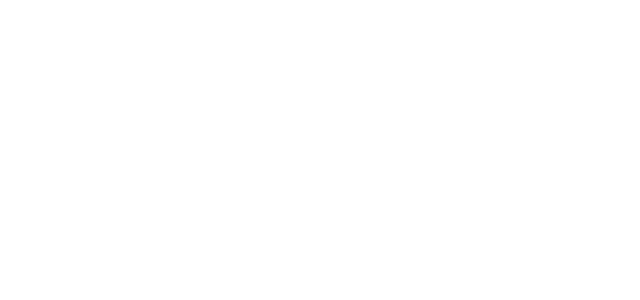
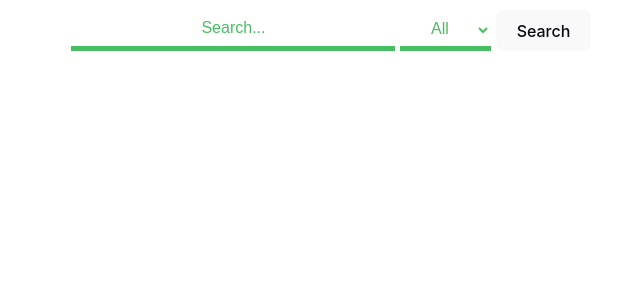
Before and after one commit to ayMissouri/What2Watch, a React (Vite) app: page / in a window 1280 px wide. Shown: the top 300 px of the page, without its empty margins (309-949 px from the left). Built offline with nearby package versions, Linux system fonts and the light colour scheme.

Commit message:
added search bar, type selector and search button with useState handling.

```diff
--- a/src/App.css
+++ b/src/App.css
@@ -0,0 +1,46 @@
+.search {
+  margin: 10px 0 10px 0;
+}
+
+.search,
+.lists {
+  display: flex;
+  min-width: 320px;
+  max-height: 10vh;
+  justify-content: center;
+}
+
+.search input {
+  resize: none;
+  width: 25vw;
+  text-align: center;
+  margin-right: 5px;
+  font-size: 1em;
+}
+
+.search input:focus {
+  outline: none !important;
+}
+
+.search select {
+  text-align: center;
+  margin-right: 5px;
+  font-size: 1em;
+}
+
+.error {
+  position: relative;
+  animation: shake 0.1s linear;
+  animation-iteration-count: 3;
+  border: rgb(255, 0, 0) solid 1px;
+  border-bottom: #fdc817 solid 5px;
+}
+
+@keyframes shake {
+  0% {
+    left: -5px;
+  }
+  100% {
+    right: -5px;
+  }
+}
--- a/src/App.jsx
+++ b/src/App.jsx
@@ -1,9 +1,48 @@
+import { useState } from "react";
 import './App.css'
 
 function App() {
+  const [searchText, setSearchText] = useState("");
+
+  const onChange = (e) => {
+    setSearchText(e.target.value);
+  };
 
   return (
     <div className="App">
+      <div className="search">
+        <input
+          type="text"
+          id="searchTextarea"
+          onChange={onChange}
+          value={searchText}
+          placeholder="Search..."
+          required
+        />
+
+        <select id="type-selector">
+          <option value="multi">All</option>
+          <option value="movie">Movies</option>
+          <option value="tv">Tv Shows</option>
+          <option value="person">People</option>
+        </select>
+
+        <button
+          onClick={() => {
+            if (searchText.length <= 0) {
+              const textareaSearch = document.getElementById("searchTextarea");
+              textareaSearch.classList.add("error");
+              setTimeout(function () {
+                textareaSearch.classList.remove("error");
+              }, 300);
+            } else {
+              autoComplete("search", `?query=${searchText}`, selected.value);
+            }
+          }}
+        >
+          Search
+        </button>
+      </div>
     </div>
   )
 }
```
